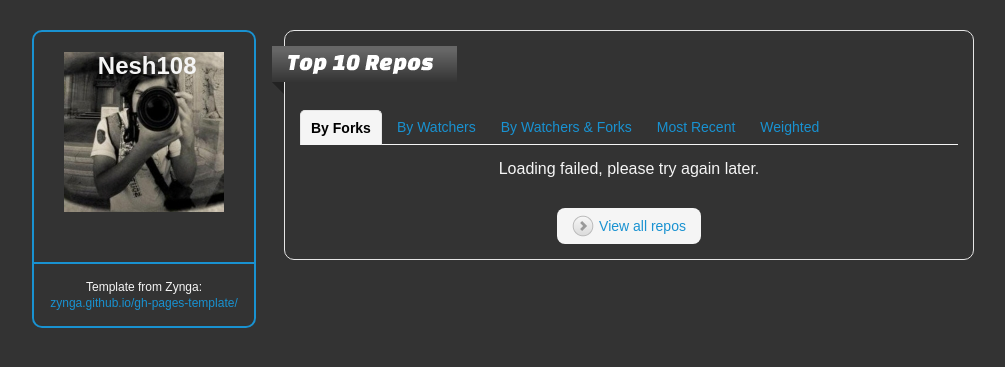
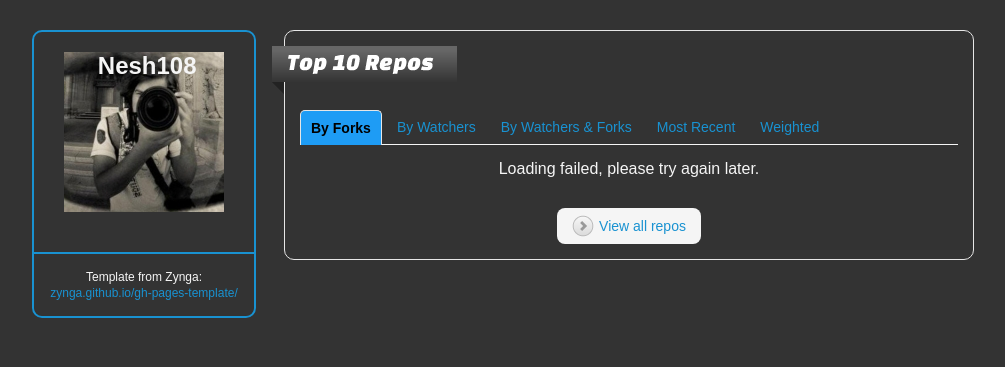
Before and after one commit to Nesh108/nesh108.github.io, a Jekyll site: the page built from index.html, in a window 1280 px wide. Shown: the top 367 px of the page, without its empty margins (138-1143 px from the left). Built offline with Jekyll 4.4.1, drawn with Linux system fonts in a browser that asks for light colours; nearby versions of some CDN libraries; the list of posts is cut into pages by our own code.

Commit message:
fixed li hovering color

```diff
--- a/css/style.css
+++ b/css/style.css
@@ -38,7 +38,7 @@
 header h1 {
     background: url('../img/profile_pic.jpg') no-repeat;
     width: 160px;
-    height: 170px;
+    height: 160px;
     margin: 20px auto 10px auto;
     text-indent: 4%;
     white-space: nowrap;
@@ -159,7 +159,7 @@
     border-bottom: none;
     border-top-left-radius: 5px;
     border-top-right-radius: 5px;
-    background-color: #f5f5f5;
+    background-color: #1e9cf5;
 }
 
 #leaderboard {
@@ -168,6 +168,10 @@
 #leaderboard li {
     margin: 0 15px;
     position: relative;
+}
+
+#leaderboard li:hover {
+    background-color: rgba(23, 57, 99, 0.56);
 }
 
 #leaderboard a {
@@ -182,10 +186,6 @@
 
 #leaderboard .place1 a {
     padding-right: 110px
-}
-
-#leaderboard a:hover {
-    background: #f4f9fd;
 }
 
 #leaderboard .name {
@@ -302,5 +302,5 @@
 }
 
 #leaderboardShowAll:hover {
-    background-color: #f4f9fd;
+    background-color: rgba(23, 57, 99, 0.56);
 }
```
